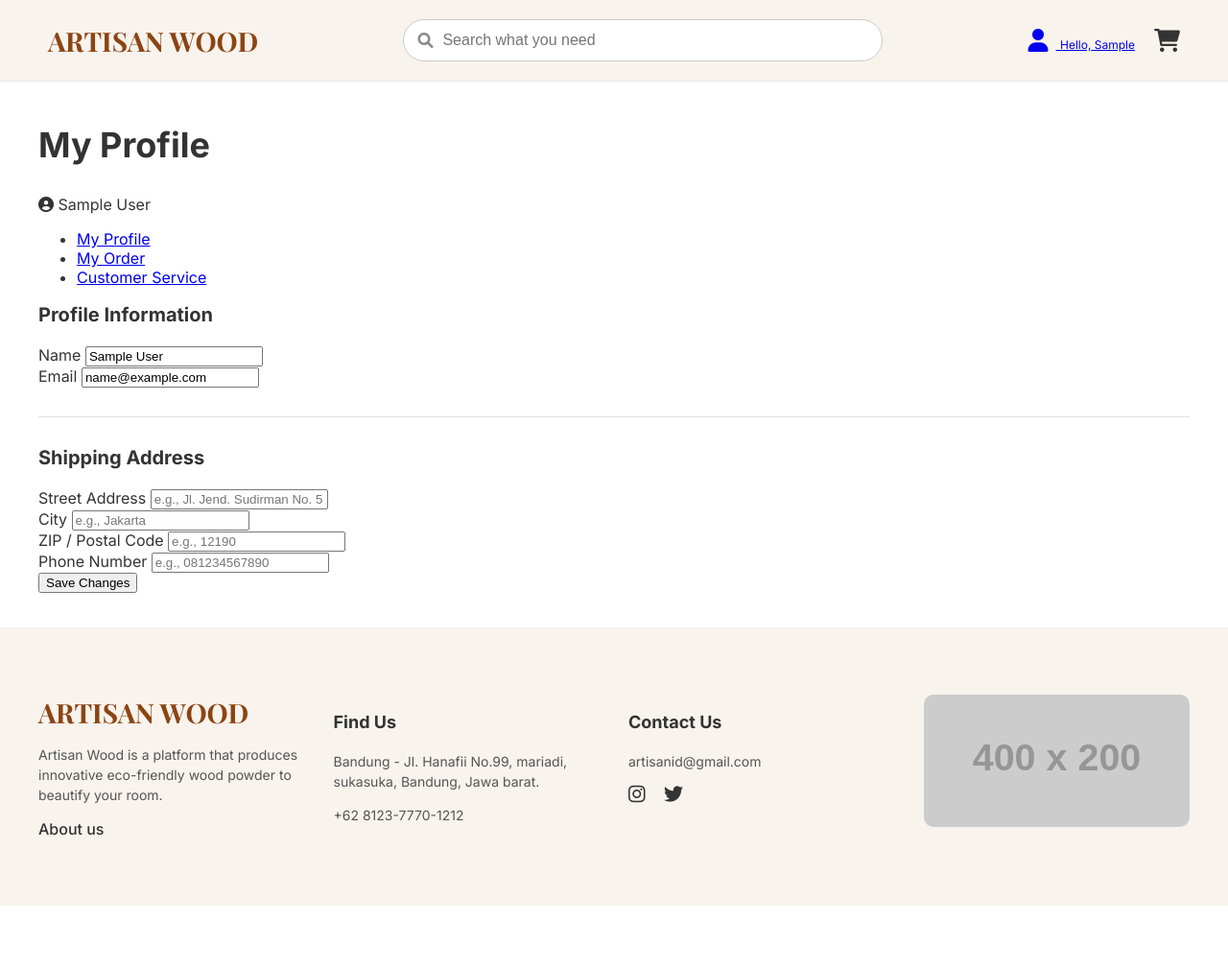
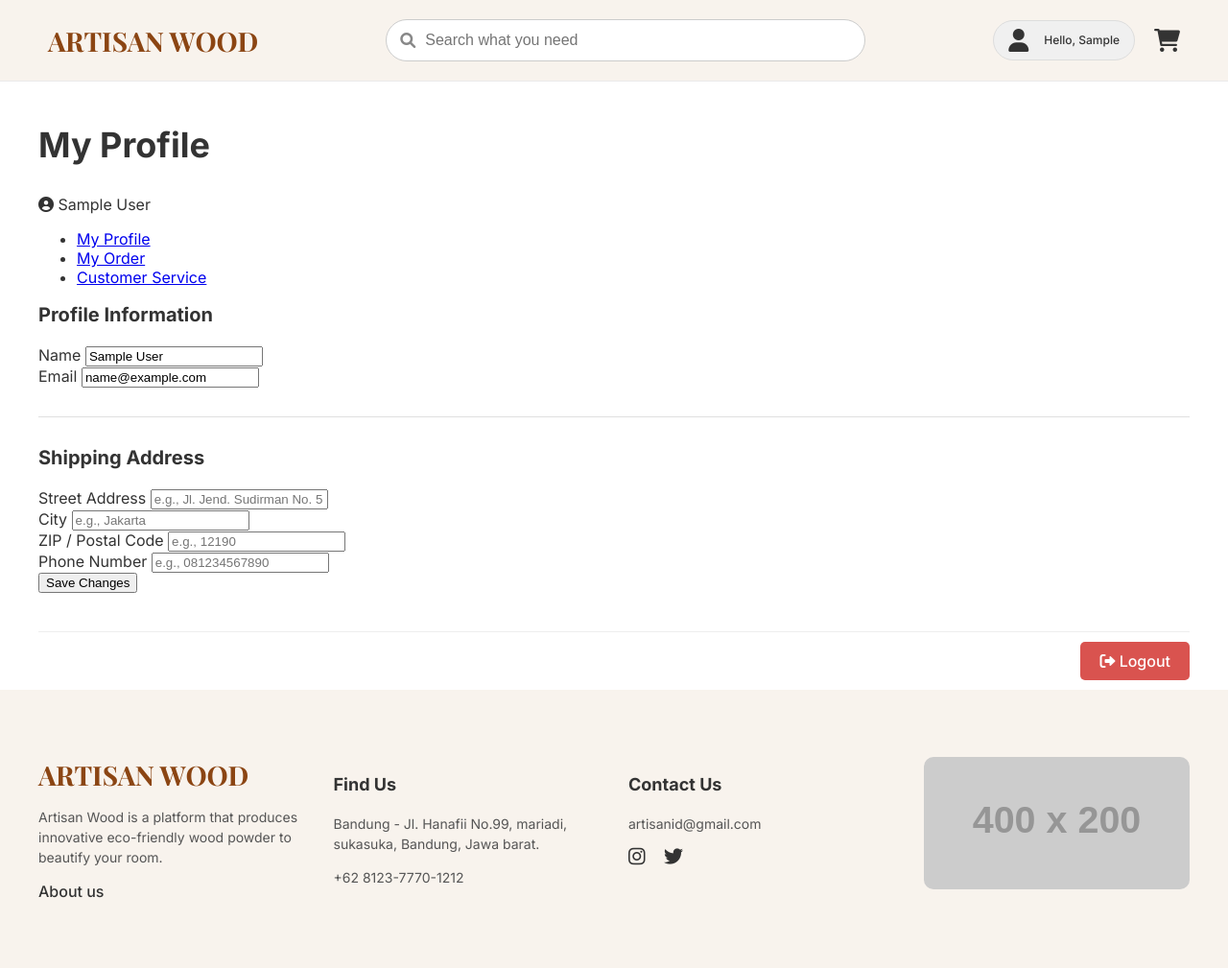
Before and after one commit to juliardimegah/Artisan_Wood, a PHP site: page /profile.php in a window 1280 px wide. Shown: the whole page at 96% size. Before the commit the page ends 944 px from the top, so only its background shows below. Run offline with PHP 8.4, Linux system fonts and the light colour scheme; the visitor is signed in with stand-in values (Sample User, id 1); grey boxes labelled with a size stand in for pictures from a placeholder-image service; some libraries are stand-ins or nearby versions.

Commit message:
Pindahin button logout

```diff
--- a/header.php
+++ b/header.php
@@ -12,28 +12,24 @@ if (session_status() === PHP_SESSION_NONE) {
         .account {
             position: relative;
         }
-        .account .dropdown-content {
-            display: none;
-            position: absolute;
-            background-color: #f9f9f9;
-            min-width: 120px;
-            box-shadow: 0px 8px 16px 0px rgba(0,0,0,0.2);
-            z-index: 1;
-            right: 0;
+
+        /* Gaya yang disederhanakan untuk tombol profil */
+        .user-actions .account > a {
+            display: flex;
+            align-items: center;
+            gap: 8px;
+            padding: 8px 15px;
+            border-radius: 25px; /* Bentuk pil */
+            text-decoration: none;
+            color: #333;
+            background-color: #f0f0f0;
+            border: 1px solid #ddd;
+            font-weight: 500;
+            font-size: 14px;
         }
-        .account:hover .dropdown-content {
-            display: block;
-        }
-        .dropdown-content a {
-            color: black;
-            padding: 10px 15px;
-            text-decoration: none;
-            display: block;
-            text-align: left;
-        }
-        .dropdown-content a:hover {
-            background-color: #f1f1f1;
-        }
+
+        /* Efek hover dan semua gaya dropdown telah dihapus */
+
     </style>
 </head>
 <header class="main-header">
@@ -48,18 +44,15 @@ if (session_status() === PHP_SESSION_NONE) {
             $firstName = explode(' ', htmlspecialchars($_SESSION['name']))[0];
         ?>
             <div class="account">
-                <a href="#">
+                <!-- Link ini sekarang menjadi tautan langsung ke halaman profil -->
+                <a href="./profile.php">
                     <i class="fas fa-user"></i>
                     <span>Hello, <?= $firstName; ?></span>
                 </a>
-                <div class="dropdown-content">
-                    <!-- Menggunakan path absolut untuk profile dan logout -->
-                    <a href="./profile.php">Profile</a>
-                    <a href="./logout.php">Logout</a>
-                </div>
+                <!-- Dropdown telah dihapus sepenuhnya -->
             </div>
         <?php else : ?>
-            <!-- Menggunakan path absolut untuk signin -->
+            <!-- Gaya tombol Sign In tidak berubah -->
             <a href="./signin.php" class="account">
                 <i class="fas fa-user"></i>
                 <span>Sign In<br>ACCOUNT</span>
--- a/profile.php
+++ b/profile.php
@@ -96,6 +96,12 @@
                     <button type="submit" class="btn-submit">Save Changes</button>
                 </div>
             </form>
+
+            <!-- Tombol Logout ditambahkan di sini -->
+            <div class="logout-section" style="margin-top: 40px; border-top: 1px solid #eee; padding-top: 20px; text-align: right;">
+                 <a href="./logout.php" class="btn-logout" style="text-decoration: none; background-color: #d9534f; color: white; padding: 10px 20px; border-radius: 5px; font-weight: 500;"><i class="fas fa-sign-out-alt"></i> Logout</a>
+            </div>
+
         </section>
     </div>
 </main>
```
